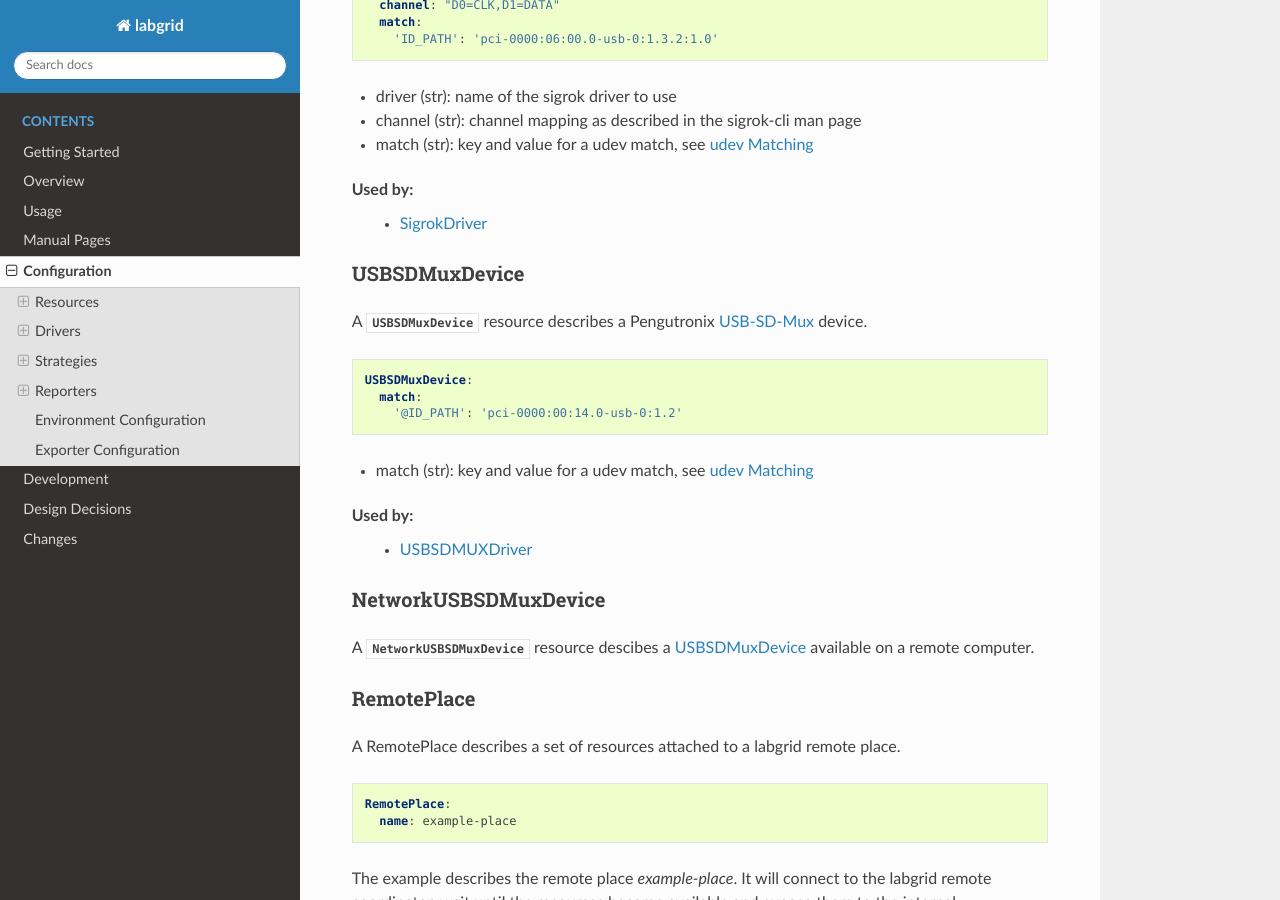
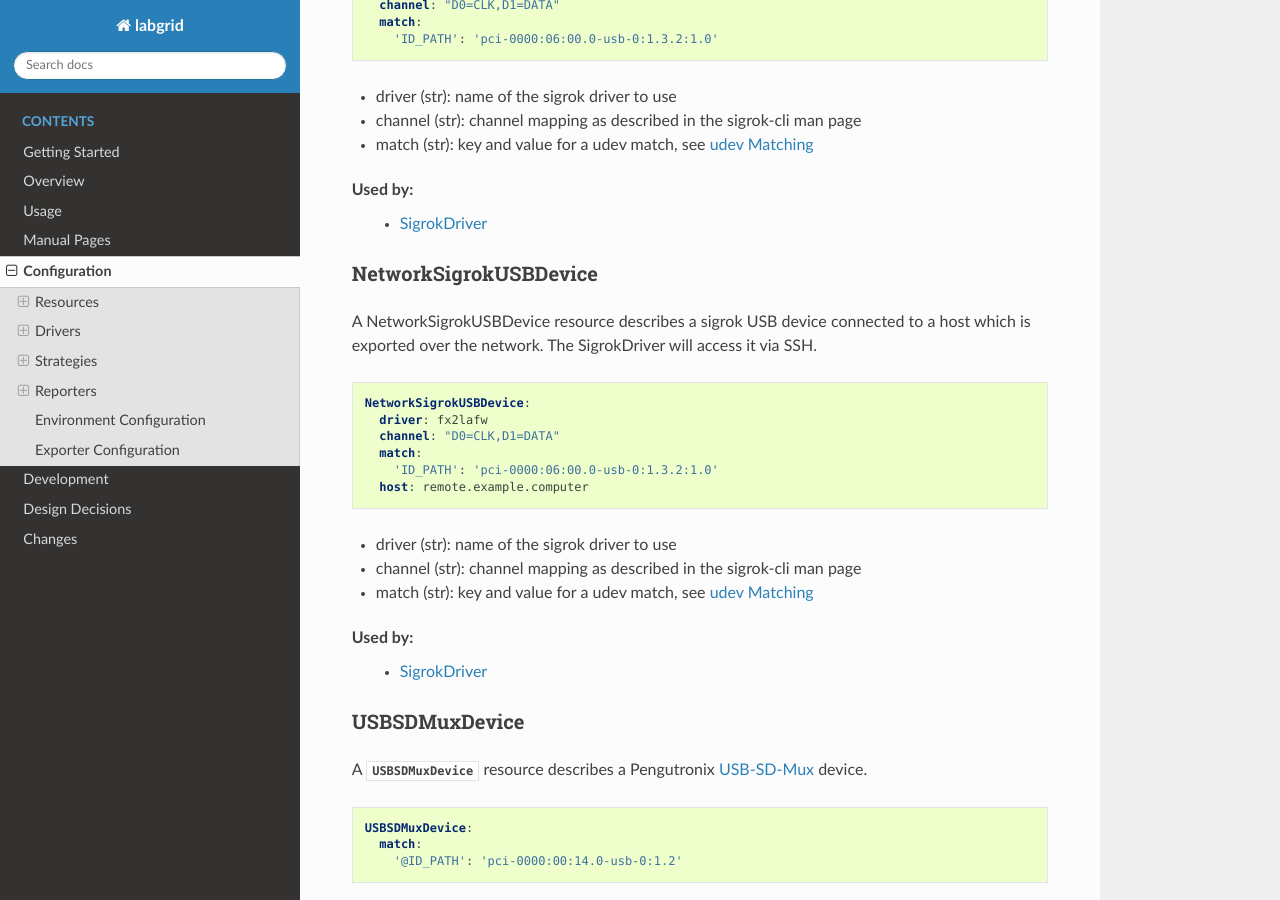
Before and after one commit to labgrid-project/labgrid, a Sphinx documentation site: the page built from doc/configuration.rst, in a window 1280 px wide and 900 px high, scrolled down 8234 px. Built offline with Sphinx 7.4.7 and the Read the Docs theme 2.0.0, drawn with Linux system fonts in a browser that asks for light colours; pages that are not in the unit, such as notebooks, are missing from menus; some of the changed text lies outside the part shown.

Commit message:
doc/configuration: add missing NetworkSigrokUSBDevice
Signed-off-by: Rouven Czerwinski <r.czerwinski@pengutronix.de>

```diff
--- a/doc/configuration.rst
+++ b/doc/configuration.rst
@@ -365,6 +365,27 @@ A SigrokUSBDevice resource describes a sigrok USB device.
      channel: "D0=CLK,D1=DATA"
      match:
        'ID_PATH': 'pci-0000:06:00.0-usb-0:1.3.2:1.0'
+
+- driver (str): name of the sigrok driver to use
+- channel (str): channel mapping as described in the sigrok-cli man page
+- match (str): key and value for a udev match, see `udev Matching`_
+
+Used by:
+  - `SigrokDriver`_
+
+NetworkSigrokUSBDevice
+~~~~~~~~~~~~~~~~~~~~~~
+A NetworkSigrokUSBDevice resource describes a sigrok USB device connected to a
+host which is exported over the network. The SigrokDriver will access it via SSH.
+
+.. code-block:: yaml
+
+   NetworkSigrokUSBDevice:
+     driver: fx2lafw
+     channel: "D0=CLK,D1=DATA"
+     match:
+       'ID_PATH': 'pci-0000:06:00.0-usb-0:1.3.2:1.0'
+     host: remote.example.computer
 
 - driver (str): name of the sigrok driver to use
 - channel (str): channel mapping as described in the sigrok-cli man page
@@ -1159,6 +1180,8 @@ them during test runs.
 Binds to:
   sigrok:
     - `SigrokUSBDevice`_
+    - `SigrokDevice`_
+    - `NetworkSigrokUSBDevice`_
 
 Implements:
   - None yet
```
